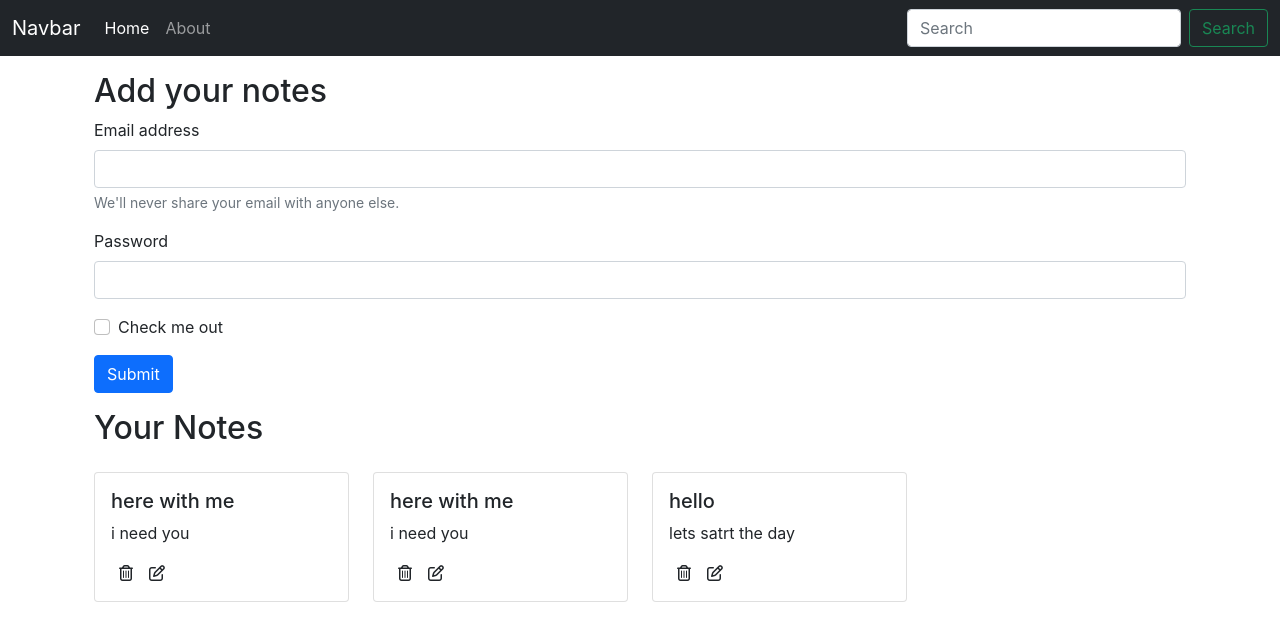
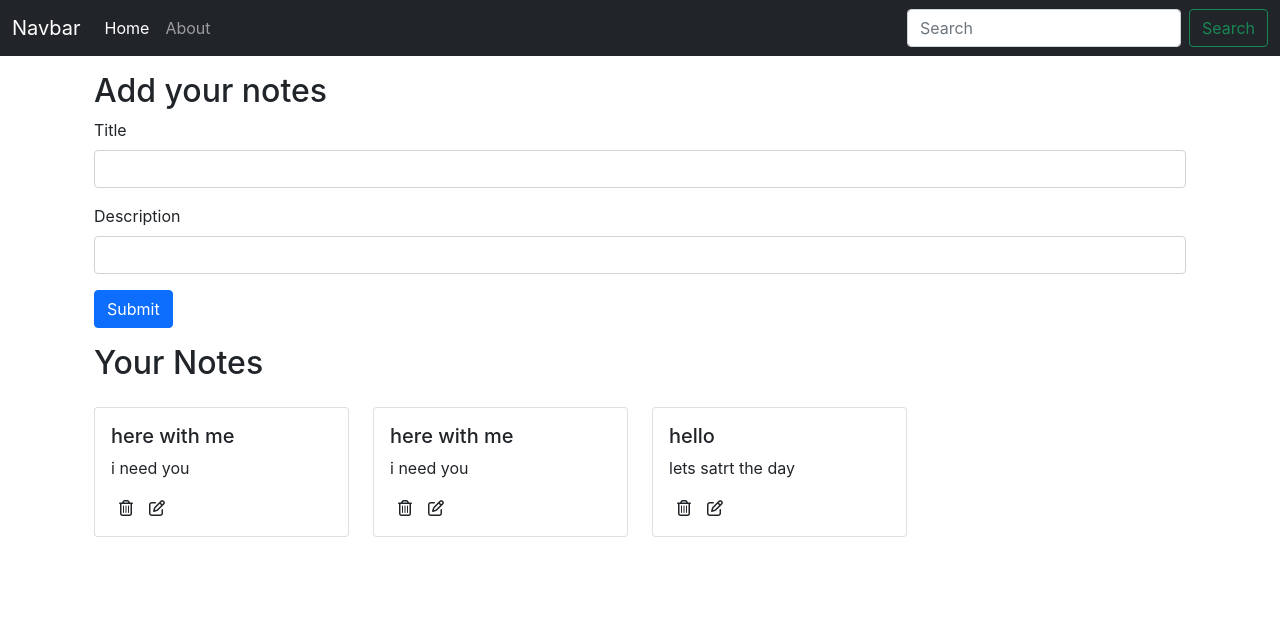
Before and after one commit to voidGlitch/iNotes, a React (Create React App) app: page / in a window 1280 px wide. Shown: the top 638 px of the page. Built offline with nearby package versions, Linux system fonts and the light colour scheme.

Commit message:
adding addnote component to inotes

```diff
--- /dev/null
+++ b/src/components/AddNote.js
@@ -0,0 +1,56 @@
+import React, { useContext, useState } from "react";
+import noteContext from "../context/notes/noteContext";
+const AddNote = () => {
+  const context = useContext(noteContext);
+  const { addNote } = context;
+  const [note, setNote] = useState({
+    title: "",
+    description: "",
+    tag: "default",
+  });
+  const handleclick = (e) => {
+    e.preventDefault();
+    addNote(note.title, note.description, note.tag);
+  };
+  const onchange = (e) => {
+    setNote({ ...note, [e.target.name]: e.target.value });
+  };
+  return (
+    <div>
+      <h2>Add your notes</h2>
+      <form>
+        <div className="mb-3">
+          <label htmlFor="title" className="form-label">
+            Title
+          </label>
+          <input
+            type="text"
+            className="form-control"
+            id="title"
+            name="title"
+            aria-describedby="emailHelp"
+            onChange={onchange}
+          />
+        </div>
+        <div className="mb-3">
+          <label htmlFor="descritpion" className="form-label">
+            Description
+          </label>
+          <input
+            type="text"
+            className="form-control"
+            id="description"
+            name="description"
+            onChange={onchange}
+          />
+        </div>
+
+        <button type="submit" className="btn btn-primary" onClick={handleclick}>
+          Submit
+        </button>
+      </form>
+    </div>
+  );
+};
+
+export default AddNote;
--- a/src/components/Home.js
+++ b/src/components/Home.js
@@ -5,46 +5,6 @@
 export const Home = () => {
   return (
     <div className="container my-3">
-      <h2>Add your notes</h2>
-      <form>
-        <div className="mb-3">
-          <label htmlFor="exampleInputEmail1" className="form-label">
-            Email address
-          </label>
-          <input
-            type="email"
-            className="form-control"
-            id="exampleInputEmail1"
-            aria-describedby="emailHelp"
-          />
-          <div id="emailHelp" className="form-text">
-            We'll never share your email with anyone else.
-          </div>
-        </div>
-        <div className="mb-3">
-          <label htmlFor="exampleInputPassword1" className="form-label">
-            Password
-          </label>
-          <input
-            type="password"
-            className="form-control"
-            id="exampleInputPassword1"
-          />
-        </div>
-        <div className="mb-3 form-check">
-          <input
-            type="checkbox"
-            className="form-check-input"
-            id="exampleCheck1"
-          />
-          <label className="form-check-label" htmlFor="exampleCheck1">
-            Check me out
-          </label>
-        </div>
-        <button type="submit" className="btn btn-primary">
-          Submit
-        </button>
-      </form>
       <Notes />
     </div>
   );
--- a/src/components/Notes.js
+++ b/src/components/Notes.js
@@ -1,17 +1,21 @@
 import React, { useContext } from "react";
 import noteContext from "../context/notes/noteContext";
+import AddNote from "./AddNote";
 import Noteitem from "./Noteitem";
 
 const Notes = () => {
   const context = useContext(noteContext);
-  const { notes, setNotes } = context;
+  const { notes } = context;
   return (
+    <>
+      <AddNote />
       <div className="row my-3">
         <h2>Your Notes</h2>
         {notes.map((note) => {
           return <Noteitem key={note._id} note={note} />;
         })}
       </div>
+    </>
   );
 };
 
--- a/src/context/notes/NoteState.js
+++ b/src/context/notes/NoteState.js
@@ -32,8 +32,29 @@
     },
   ];
   const [notes, setNotes] = useState(notesinitial);
+  //add notes
+  const addNote = (title, description, tag) => {
+    console.log("adding a new note");
+    let note = {
+      _id: "61caac370e78a39662488b7cas",
+      user: "61bd8314a78532d34f0f1b1f",
+      title: title,
+      description: description,
+      tag: tag,
+      date: "2021-12-28T06:18:31.491Z",
+      __v: 0,
+    };
+    setNotes(notes.concat(note));
+  };
+  //Delete Notes
+  const deleteNote = () => {
+    setNotes();
+  };
+  //Edit notes
+  const editNote = () => {};
+
   return (
-    <noteContext.Provider value={{ notes, setNotes }}>
+    <noteContext.Provider value={{ notes, addNote, deleteNote, editNote }}>
       {props.children}
     </noteContext.Provider>
   );
```
Lines whose indentation alone changed are shown as unchanged.
